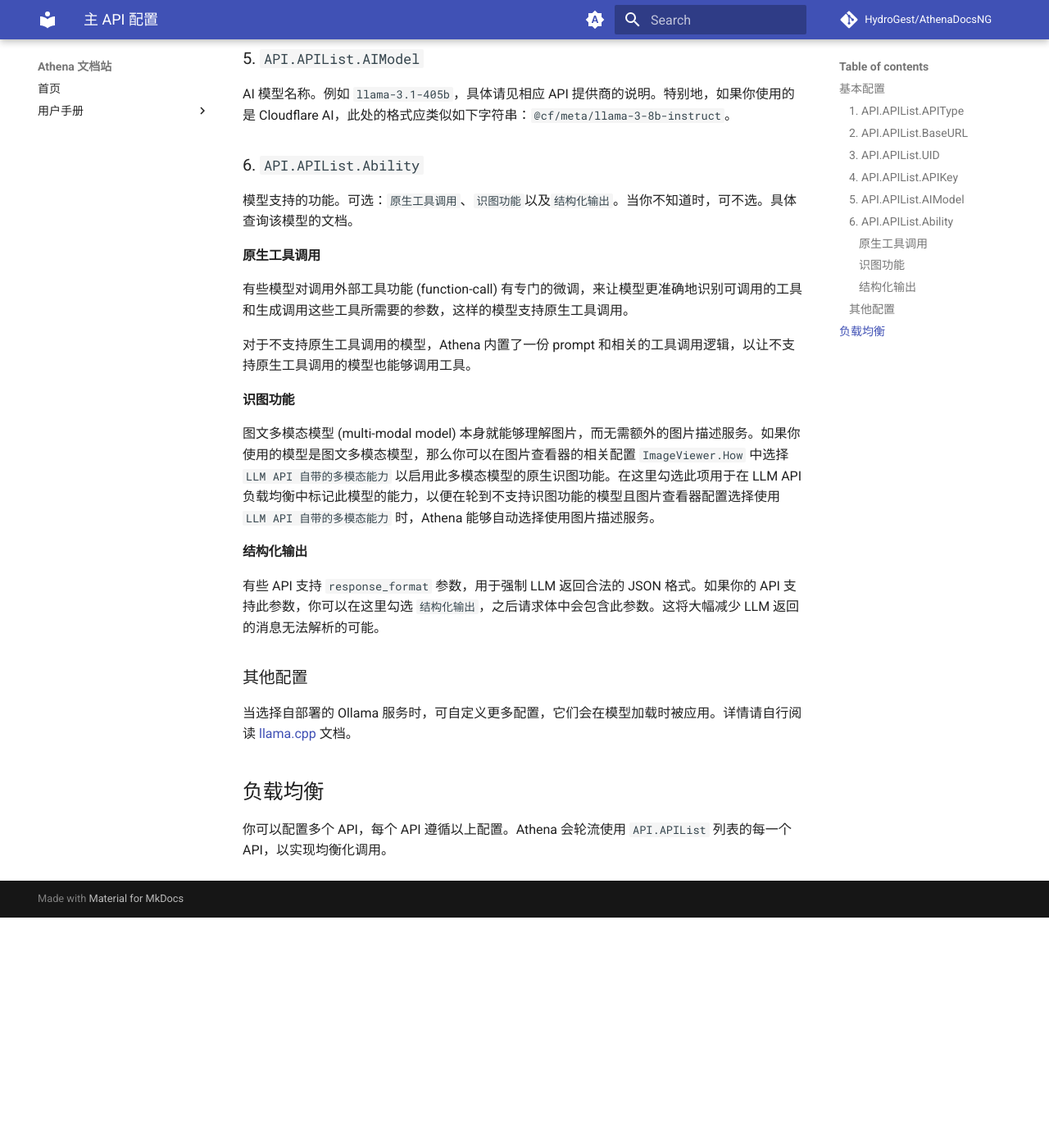
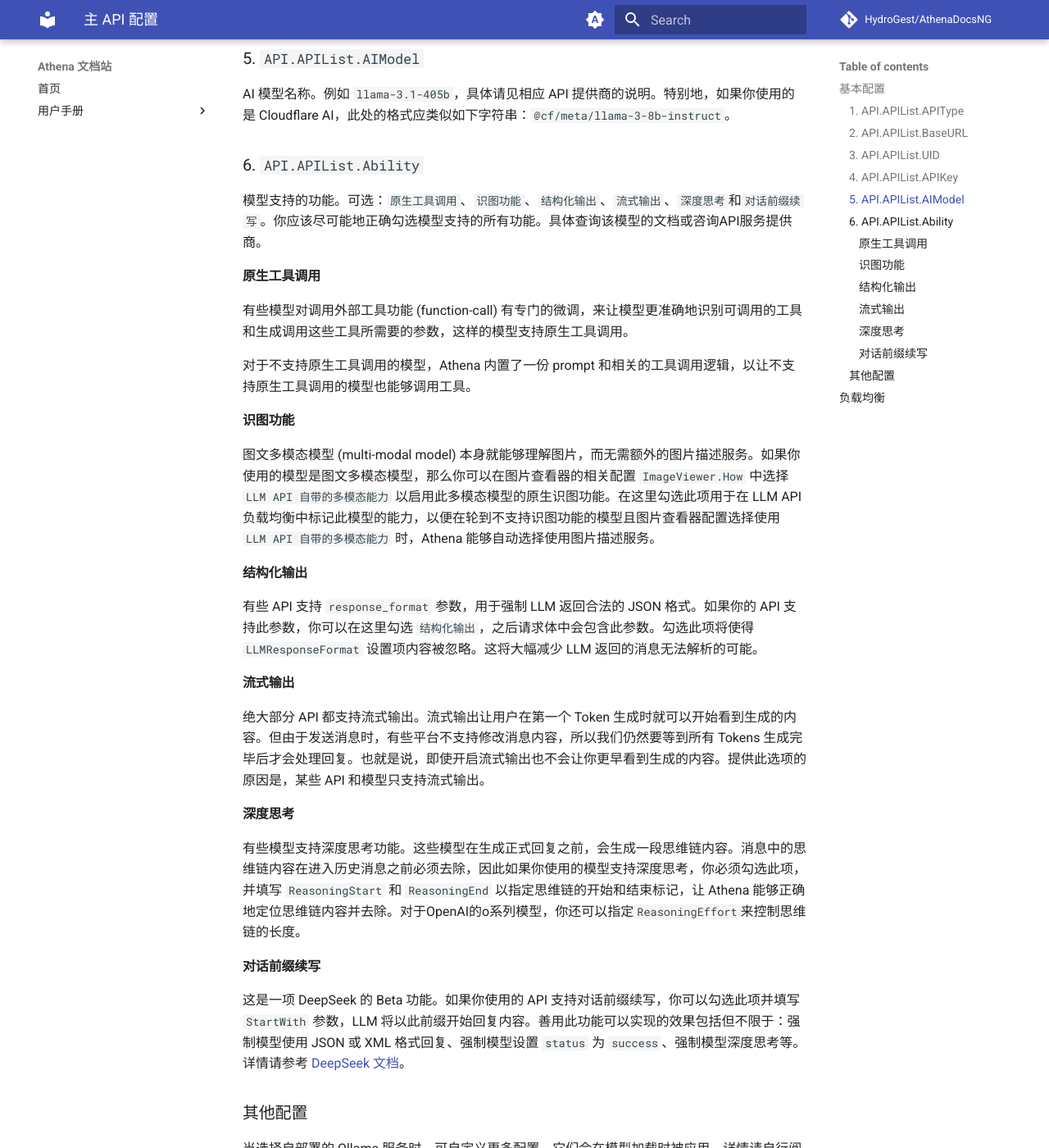
Before and after one commit to HydroGest/AthenaDocsNG, an MkDocs documentation site: the page built from docs/user-guide/configuration/main-api.md, in a window 1280 px wide and 1400 px high, scrolled down 1918 px. Shown: the whole window at 82% size. Built offline with MkDocs 1.6.1 and Material for MkDocs 9.7.7, drawn with Linux system fonts in a browser that asks for light colours; comment, search, counter and statistics services are not loaded; before the commit the page ends 3037 px from its top, so only the background shows below that; some of the changed text lies outside the part shown.

Commit message:
New ability

```diff
--- a/docs/user-guide/configuration/main-api.md
+++ b/docs/user-guide/configuration/main-api.md
@@ -65,7 +65,7 @@ AI 模型名称。例如 `llama-3.1-405b`，具体请见相应 API 提供商的
 
 ### 6. `API.APIList.Ability`
 
-模型支持的功能。可选：`原生工具调用`、`识图功能`以及`结构化输出`。当你不知道时，可不选。具体查询该模型的文档。
+模型支持的功能。可选：`原生工具调用`、`识图功能`、`结构化输出`、`流式输出`、`深度思考`和`对话前缀续写`。你应该尽可能地正确勾选模型支持的所有功能。具体查询该模型的文档或咨询API服务提供商。
 
 #### 原生工具调用
 
@@ -79,7 +79,19 @@ AI 模型名称。例如 `llama-3.1-405b`，具体请见相应 API 提供商的
 
 #### 结构化输出
 
-有些 API 支持 `response_format` 参数，用于强制 LLM 返回合法的 JSON 格式。如果你的 API 支持此参数，你可以在这里勾选 `结构化输出`，之后请求体中会包含此参数。这将大幅减少 LLM 返回的消息无法解析的可能。
+有些 API 支持 `response_format` 参数，用于强制 LLM 返回合法的 JSON 格式。如果你的 API 支持此参数，你可以在这里勾选 `结构化输出`，之后请求体中会包含此参数。勾选此项将使得 `LLMResponseFormat` 设置项内容被忽略。这将大幅减少 LLM 返回的消息无法解析的可能。
+
+#### 流式输出
+
+绝大部分 API 都支持流式输出。流式输出让用户在第一个 Token 生成时就可以开始看到生成的内容。但由于发送消息时，有些平台不支持修改消息内容，所以我们仍然要等到所有 Tokens 生成完毕后才会处理回复。也就是说，即使开启流式输出也不会让你更早看到生成的内容。提供此选项的原因是，某些 API 和模型只支持流式输出。
+
+#### 深度思考
+
+有些模型支持深度思考功能。这些模型在生成正式回复之前，会生成一段思维链内容。消息中的思维链内容在进入历史消息之前必须去除，因此如果你使用的模型支持深度思考，你必须勾选此项，并填写 `ReasoningStart` 和 `ReasoningEnd` 以指定思维链的开始和结束标记，让 Athena 能够正确地定位思维链内容并去除。对于OpenAI的o系列模型，你还可以指定`ReasoningEffort`来控制思维链的长度。
+
+#### 对话前缀续写
+
+这是一项 DeepSeek 的 Beta 功能。如果你使用的 API 支持对话前缀续写，你可以勾选此项并填写 `StartWith` 参数，LLM 将以此前缀开始回复内容。善用此功能可以实现的效果包括但不限于：强制模型使用 JSON 或 XML 格式回复、强制模型设置 `status` 为 `success`、强制模型深度思考等。详情请参考 [DeepSeek 文档](https://api-docs.deepseek.com/zh-cn/guides/chat_prefix_completion)。
 
 ### 其他配置
 
```
Also changed, not shown: other parts of docs/user-guide/configuration/main-api.md (+1 -1 lines).
